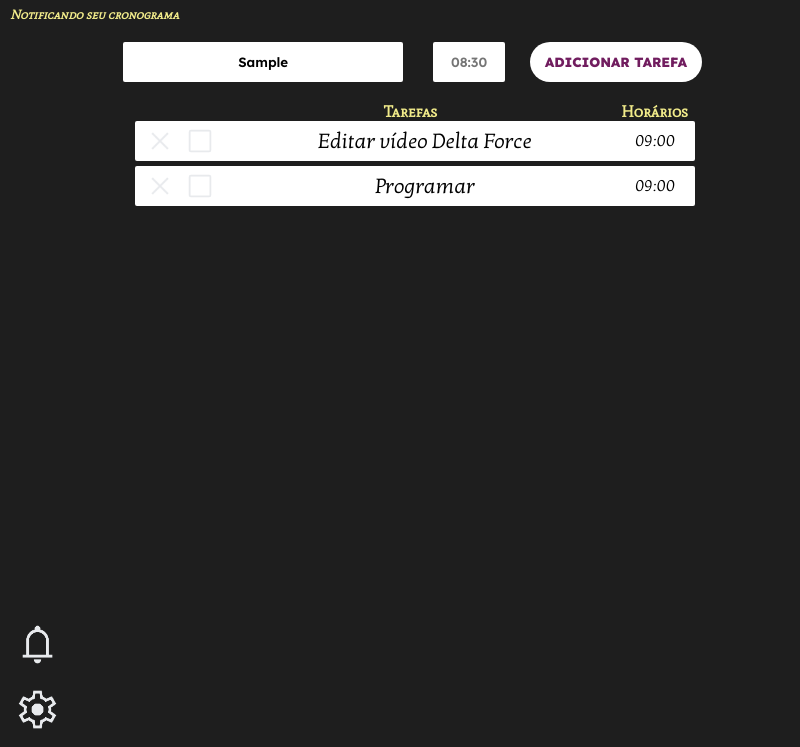
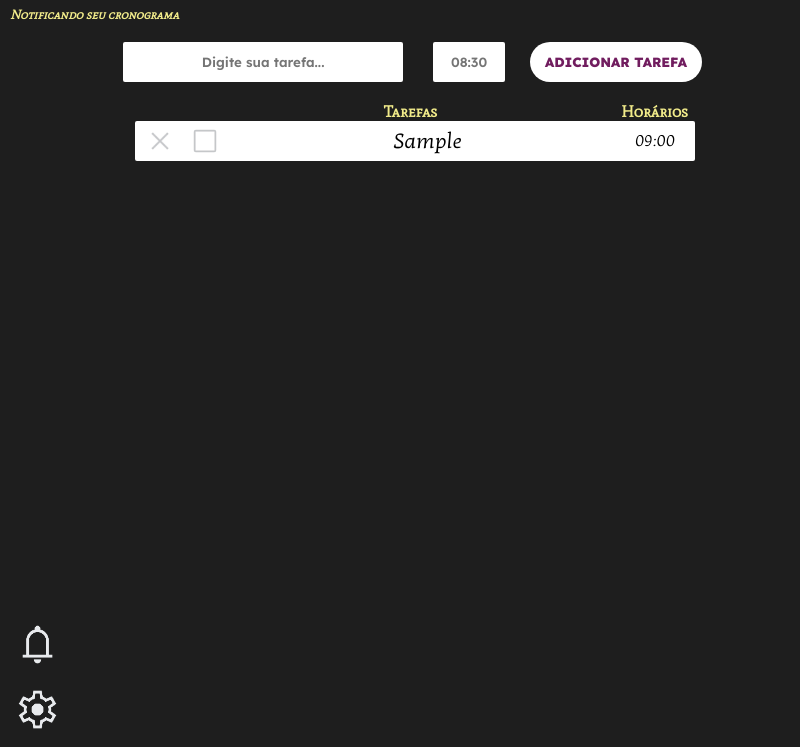
Before and after one commit to kekeu0/Notifica_cronograma, an Electron app: page index.html in a window 800 px wide. Both pictures are taken after typing "Sample", "Sample" into the empty fields and a click on the button "ADICIONAR TAREFA". Shown: the part 53-800 px from the top of the page. Drawn offline with Linux system fonts and the light colour scheme.

Commit message:
Funcionalidades javascript

```diff
--- a/index.html
+++ b/index.html
@@ -24,23 +24,8 @@
     </div>
 
     <div id="tList">
-        <ul>
-            <li class="tarefa">
-                <div class="dcheck">
-                    <img src="assets/close_76dp_E8EAED_FILL0_wght400_GRAD0_opsz48.png" alt="Fechar">
-                    <img src="assets/check_box_outline_blank_76dp_E8EAED_FILL0_wght400_GRAD0_opsz48.png" alt="Caixa de Check">
-                </div>
-                <p class="ltask">Editar vídeo Delta Force</p>
-                <p class="ltime">09:00</p>
-            </li>
-            <li class="tarefa">
-                <div class="dcheck">
-                    <img src="assets/close_76dp_E8EAED_FILL0_wght400_GRAD0_opsz48.png" alt="Fechar">
-                    <img src="assets/check_box_outline_blank_76dp_E8EAED_FILL0_wght400_GRAD0_opsz48.png" alt="Caixa de Check">
-                </div>
-                <p class="ltask">Programar</p>
-                <p class="ltime">09:00</p>
-            </li>
+        <ul class="ul-list">
+
         </ul>
     </div>
 
--- a/renderer.js
+++ b/renderer.js
@@ -1,3 +1,54 @@
+const button = document.querySelector('.add-task');
+const inputTask = document.querySelector('.input-task');
+const inputTime = document.querySelector('.input-time');
+const fullList = document.querySelector('.ul-list');
+
+let taskList = []
+
+function adicionarTask(){
+    taskList.push({
+      tarefa: inputTask.value,
+      hora: inputTime.value,
+      concluida: false
+    })
+  //taskList.push(inputTime.value)
+
+    inputTask.value = '';
+    inputTime.value ='';
+    mostrarTarefas();
+}
+
+function mostrarTarefas(){
+
+    let novaLi = ''
+
+    taskList.forEach((item, index) => {
+
+      novaLi = novaLi + `
+
+      <li class="tarefa">
+          <div class="dcheck">
+              <img class="img-close" src="assets/close_76dp_E8EAED_FILL0_wght400_GRAD0_opsz48.png" alt="Fechar" onclick="deletItem(${index})">
+              <img class="img-check" src="assets/check_box_outline_blank_76dp_E8EAED_FILL0_wght400_GRAD0_opsz48.png" alt="Caixa de Check">
+          </div>
+            <p class="ltask">${item.tarefa}</p>
+            <p class="ltime">09:00</p>
+      </li>
+
+      `
+    })
+    fullList.innerHTML = novaLi;
+}
+
+function deletItem(index){
+    taskList.splice(index, 1)
+
+    mostrarTarefas();
+}
+
+button.addEventListener('click', adicionarTask)
+
+/*
 // Textos das notificações
 const NOTIFICATION_TITLE = 'Title';
 const NOTIFICATION_BODY = 'Notification from the Renderer process. Click to log to console.';
@@ -20,4 +71,4 @@ function showNotification() {
   const notification = new Notification(NOTIFICATION_TITLE, { body: NOTIFICATION_BODY });
 
 
-}
+}*/
--- a/style.css
+++ b/style.css
@@ -138,16 +138,16 @@ body {
 .dcheck{
     display: flex;
     justify-content: flex-start;
-    gap: 10px;
+    gap: 15px;
     margin-left: 10px;
 }
 .dcheck img{
     width: 30px;
+    filter: brightness(85%);
     transition: .5s;
 }
 .dcheck img:hover {
-    filter: brightness(50%);
-    transition: .5s;
+    filter: brightness(40%);
 }
 
 .ltask{
```
